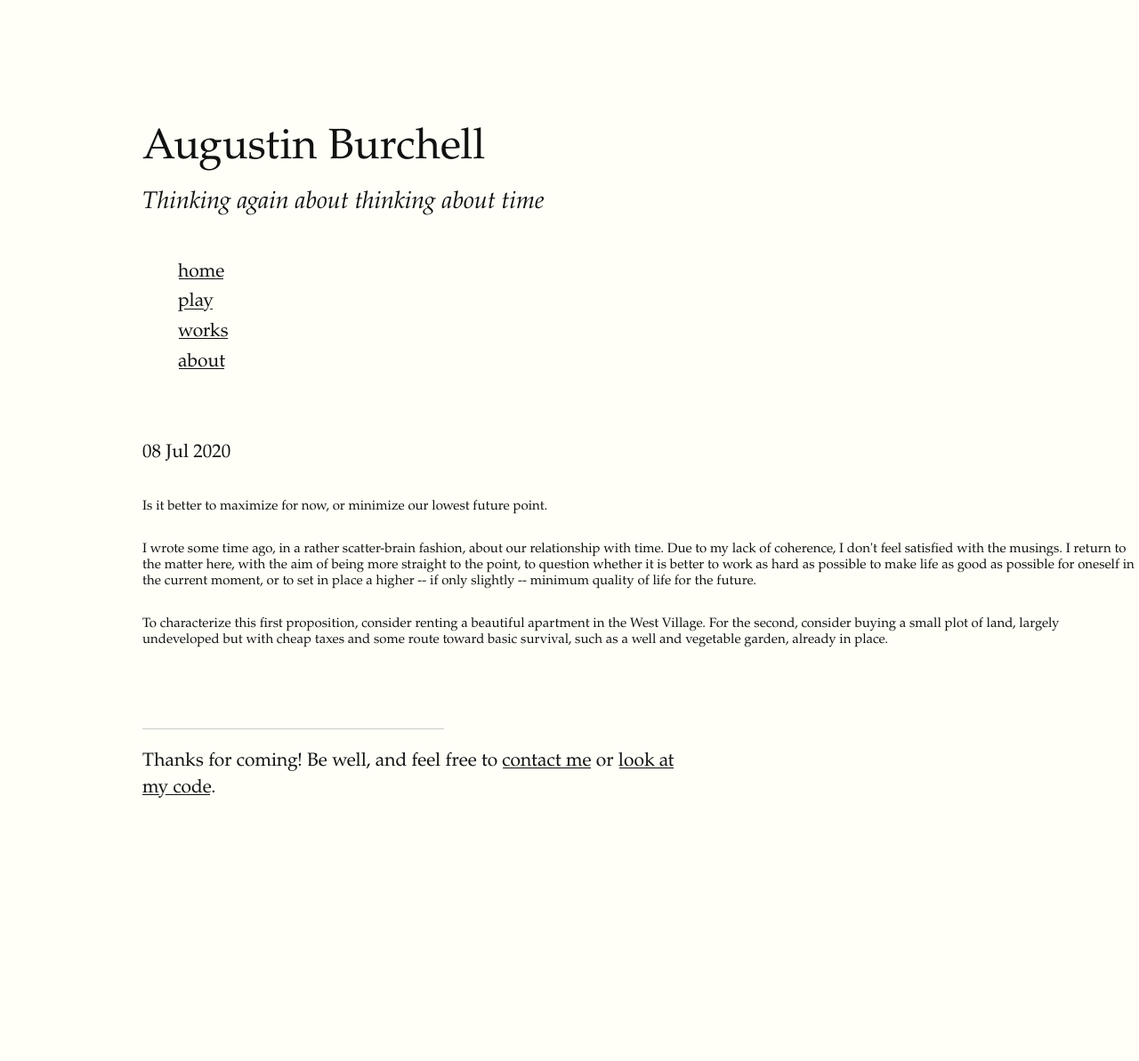
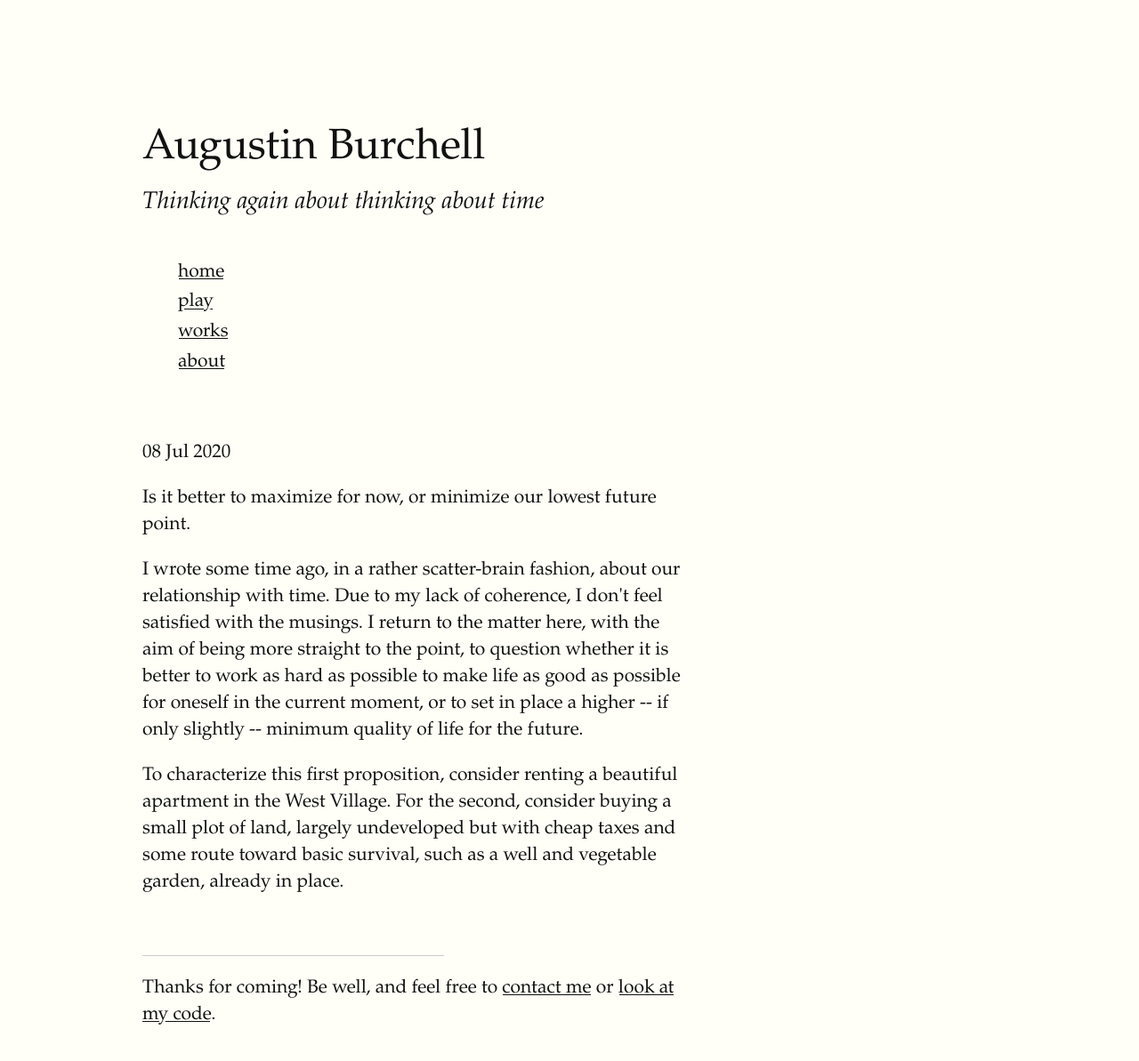
Before and after one commit to aburchell/aburchell.github.io, a Jekyll site: the page built from _posts/2020-7-8-time-revisted.md, in a window 1280 px wide. Shown: the whole page at 89% size. Built offline with Jekyll 4.4.1, drawn with Linux system fonts in a browser that asks for light colours; some web fonts are replaced; before the commit the page ends 1058 px from its top, so only the background shows below that.

Commit message:
Changed section tags to p

```diff
--- a/_posts/2020-7-8-time-revisted.md
+++ b/_posts/2020-7-8-time-revisted.md
@@ -4,22 +4,21 @@ title: "Thinking again about thinking about time"
 date: 2020-7-08
 categories: works
 ---
-<section>
+<p>
 Is it better to maximize for now, or minimize our lowest future point.
-</section>
+</p>
 
-<section>
+<p>
 I wrote some time ago, in a rather scatter-brain fashion, about our relationship
 with time. Due to my lack of coherence, I don't feel satisfied with the musings.
 I return to the matter here, with the aim of being more straight to the point,
 to question whether it is better to work as hard as possible to make life as good
 as possible for oneself in the current moment, or to set in place a higher -- if
 only slightly -- minimum quality of life for the future.
-</section>
-<section>
+</p>
+<p>
 To characterize this first proposition, consider renting a beautiful apartment
 in the West Village. For the second, consider buying a small plot of land, largely
 undeveloped but with cheap taxes and some route toward basic survival, such as a
 well and vegetable garden, already in place.
-</section>
-<section>
+</p>
```
